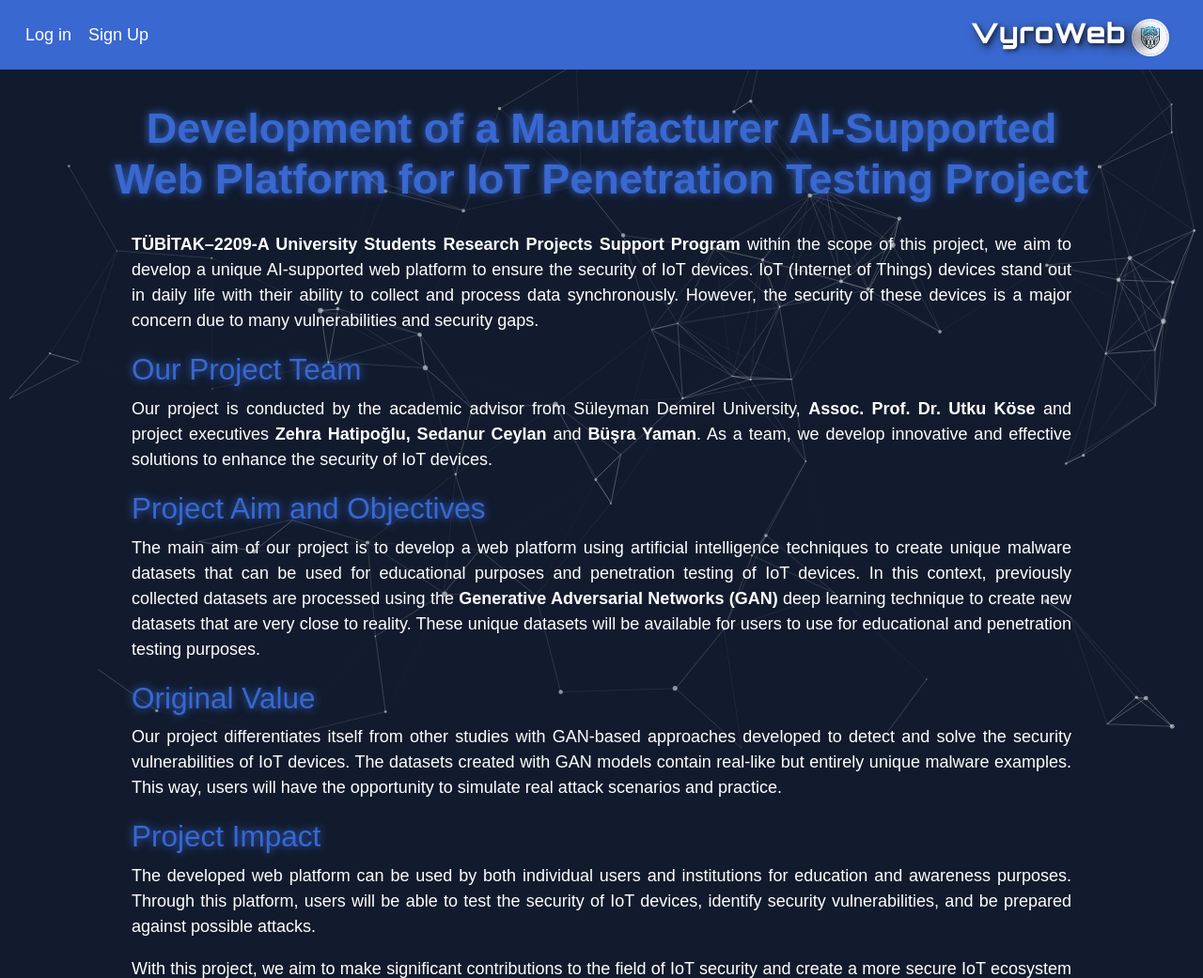
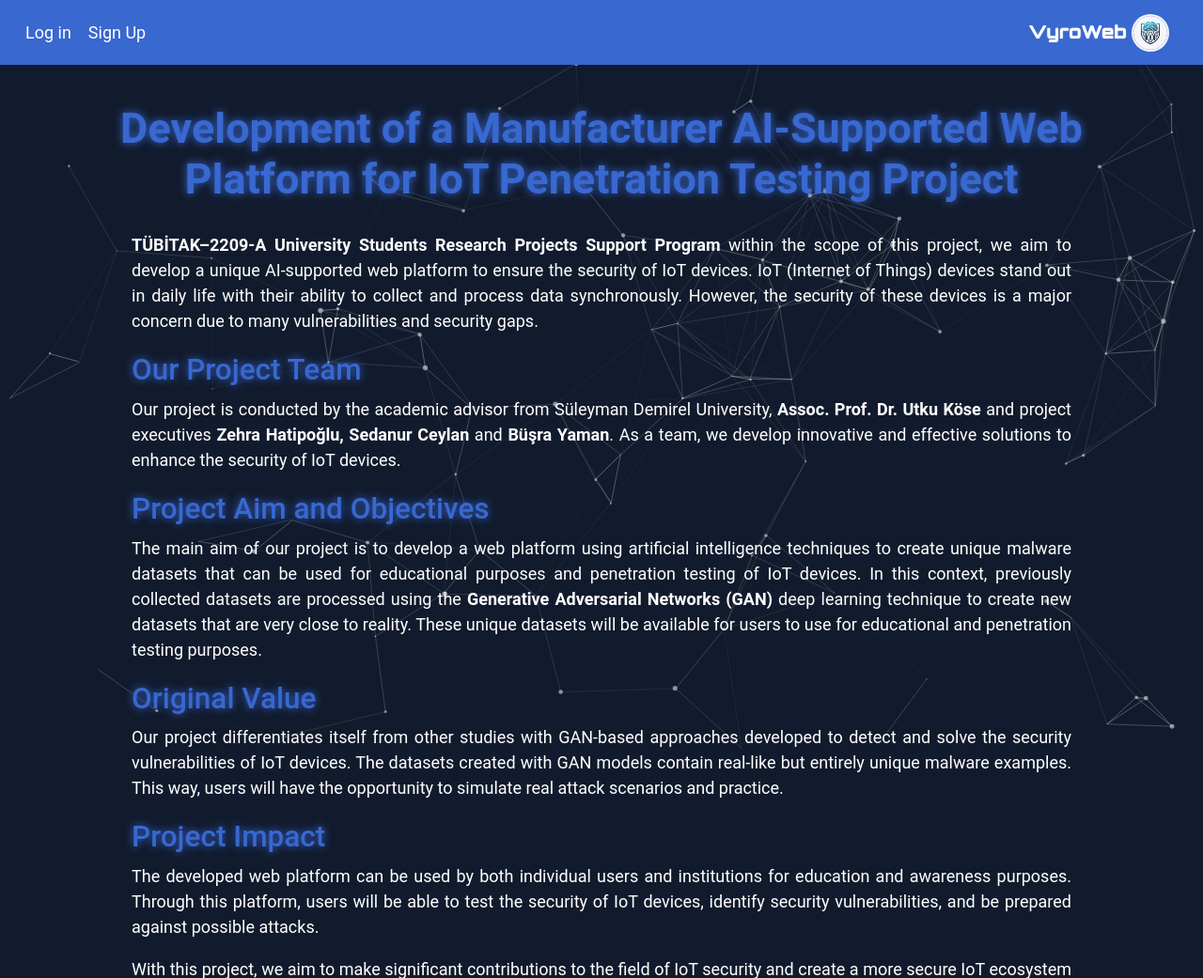
Before and after one commit to SedanurCeylan/tubitakprojesi, a Flask app: page /hakkimda in a window 1280 px wide. Shown: the top 1041 px of the page at 94% size. Run offline with Flask 3, Linux system fonts and the light colour scheme; parts of the project's set-up code (start-up, migrations or seed data) failed here and were passed over; some libraries are stand-ins or nearby versions.

Commit message:
sona yaklaşırken

```diff
--- a/website/templates/base.html
+++ b/website/templates/base.html
@@ -15,6 +15,7 @@
             height: 100%;
             box-sizing: border-box;
             font-size: 18px;
+            font-family: "Roboto", sans-serif;
         }
 
         .navbar-custom {
@@ -48,30 +49,20 @@
 
         .sitead {
     font-family: 'Orbitron', sans-serif;
-    font-size: 28px;
+    font-size: 18px;
     font-weight: bold;
-    color: #ffffff; /* Bright white color for clear visibility */
-    text-shadow: 2px 2px 4px rgba(0, 0, 0, 0.6); /* Subtle shadow for depth */
-    letter-spacing: 2px;
-    transition: all 0.3s ease-in-out;
+    color: #ffffff;
+    letter-spacing: 1px;
+    transition: transform 0.3s ease;
     position: relative;
-    z-index: 10; /* Brings the text to the front layer */
+    text-shadow: 0 0 1px rgb(255, 255, 255);
 }
 
-.sitead::after {
-    content: 'VYROWEB';
-    position: absolute;
-    top: 0;
-    left: 0;
-    color: rgba(255, 255, 255, 0.1); /* Light background effect for thickening the text */
-    z-index: -1;
-    filter: blur(4px); /* Adds depth with a slight blur effect */
+
+.sitead:hover {
+    transform: scale(1.1);
 }
 
-.sitead:hover {
-    text-shadow: 4px 4px 8px rgba(0, 0, 0, 0.9); /* Enhances the shadow on hover */
-    transform: scale(1.08); /* Slightly larger scale on hover */
-}
 
 .content-container {
     padding-top: 70px; /* Adds padding to match the navbar height */
--- a/website/templates/edit_profile.html
+++ b/website/templates/edit_profile.html
@@ -38,7 +38,7 @@
 
 <style>
     body {
-        font-family: 'Arial', sans-serif;
+        font-family: "Roboto", sans-serif;
         background-color: #121b2d;
         color: #f0f0f0;
         margin: 0;
--- a/website/templates/hakkimda.html
+++ b/website/templates/hakkimda.html
@@ -14,7 +14,7 @@ About
         background-repeat: no-repeat;
         margin: 0;
         padding: 0;
-        font-family: Arial, sans-serif;
+        font-family: "Roboto", sans-serif;
     }
 
     /* Particles.js arka planı için div */
--- a/website/templates/home.html
+++ b/website/templates/home.html
@@ -93,7 +93,7 @@
     </style>
 
     <div class="main-container">
-        <h1 class="header">VyroWEB</h1>
+        <h1 class="header">Let's Go!</h1>
         <p class="text">
             This platform offers unique IoT penetration testing scenarios using AI-supported deep learning techniques. These datasets, generated with the GAN (Generative Adversarial Networks) model, are specially prepared for cybersecurity training and testing purposes.
         </p>
--- a/website/templates/profil.html
+++ b/website/templates/profil.html
@@ -5,7 +5,7 @@
 {% block content %}
 <style>
     body {
-        font-family: 'Arial', sans-serif;
+        font-family: "Roboto", sans-serif;
         background-color: #121b2d;
         color: #f0f0f0;
         margin: 0;
--- a/website/templates/senaryo1.html
+++ b/website/templates/senaryo1.html
@@ -5,9 +5,8 @@
   <meta charset="UTF-8" />
   <title>Senaryo 1</title>
   <style>
-    html,
+     html,
     body {
-      background-image: url("{{ url_for('static', filename='images/7.jpg') }}");
       background-size: cover;
       background-repeat: no-repeat;
       background-attachment: fixed;
@@ -18,9 +17,8 @@
       align-items: center;
       justify-content: center;
       font-family: "Roboto", sans-serif;
-      background-color: rgba(18, 27, 45, 0.95);
+      background-color: #121b2d;
       color: #ecf0f1;
-      overflow: hidden;
     }
 
     .center-content {
```
Also changed, not shown: website/templates/login.html (+17 -3 lines), website/templates/senaryo2.html (+42 -1 lines), website/templates/senaryo3.html (+38 -2 lines), website/templates/sign_up.html (+17 -3 lines).
